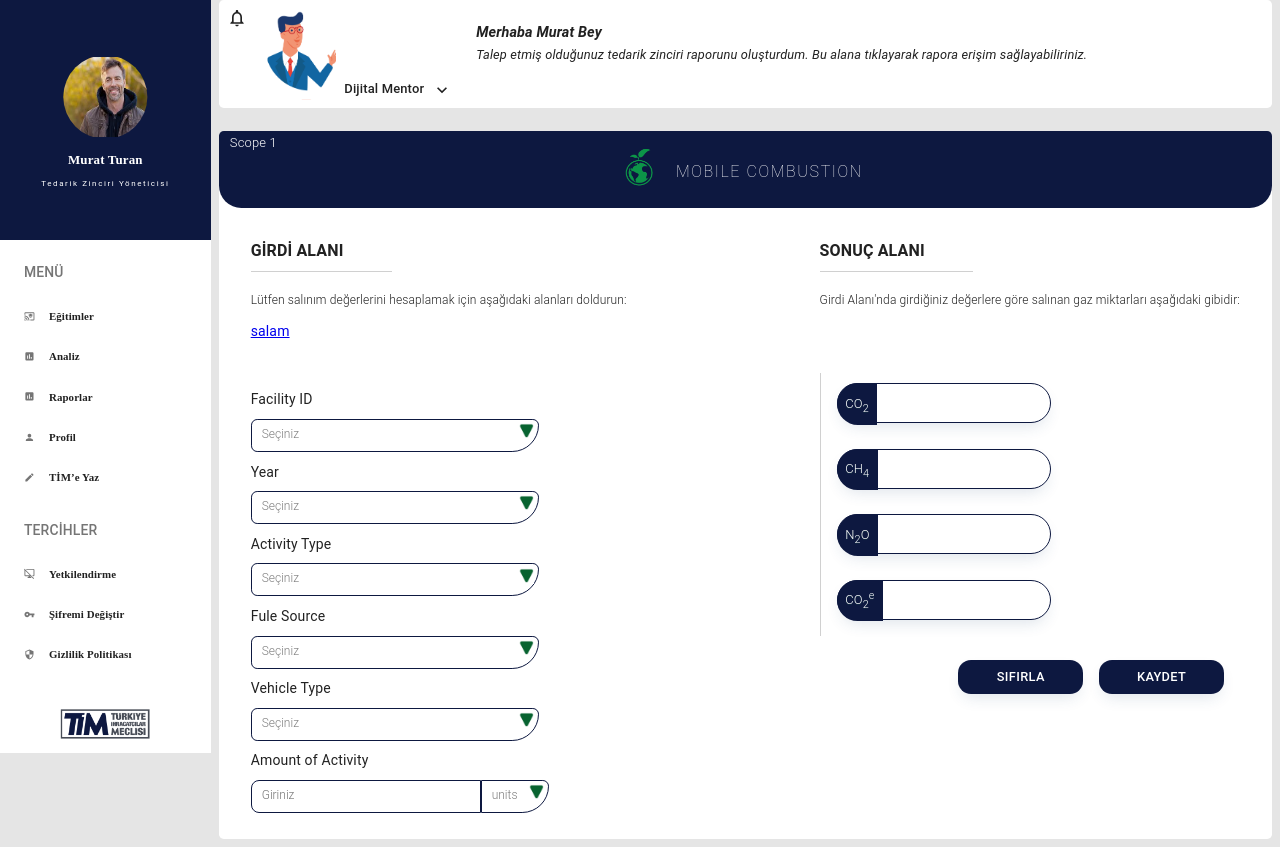
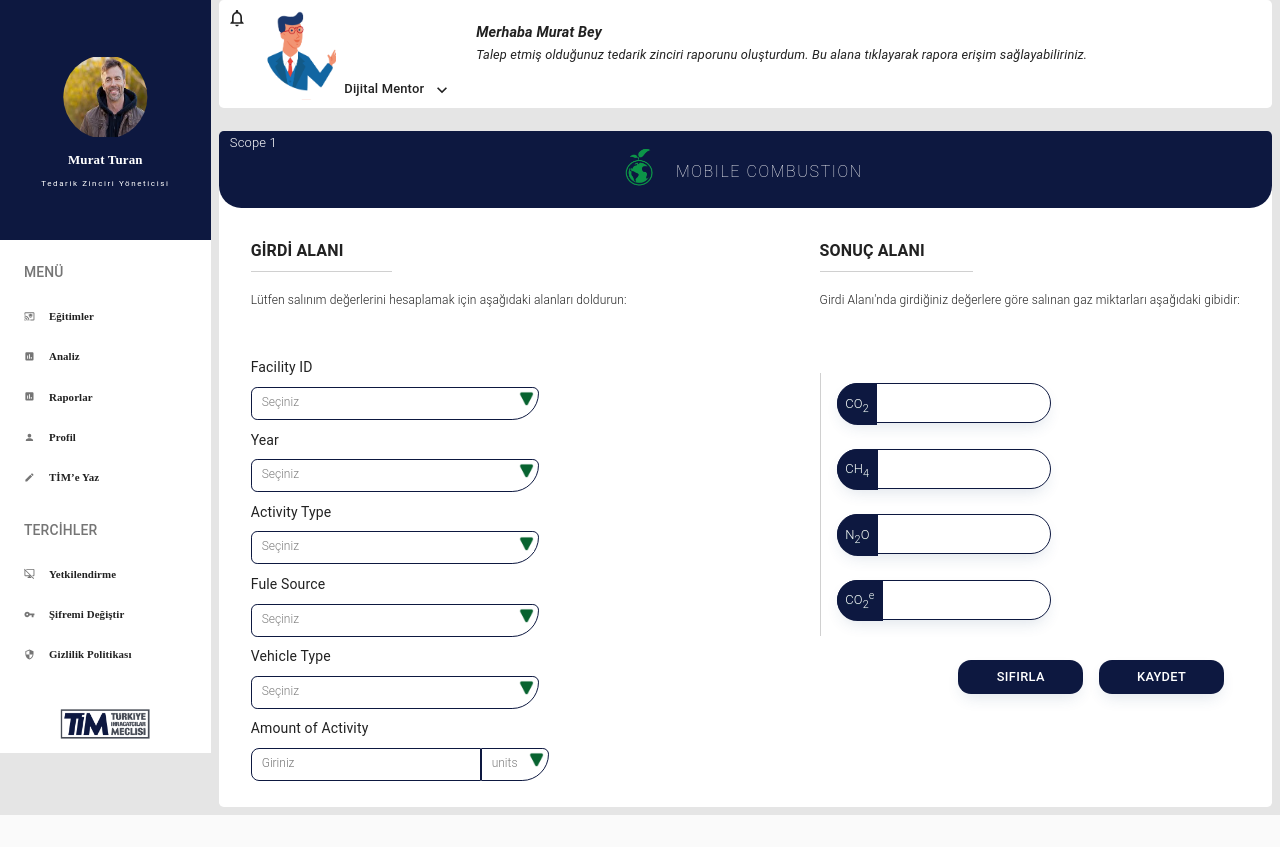
Before and after one commit to Marall-Y/Oscillation-Calculator, a React (Create React App) app: page / in a window 1280 px wide. After the commit the page ends 815 px from the top, so only its background shows below. Built offline with nearby package versions, Linux system fonts and the light colour scheme.

Commit message:
remove a

```diff
--- a/src/components/Content/Content.js
+++ b/src/components/Content/Content.js
@@ -185,9 +185,6 @@ const Content = () => {
               Lütfen salınım değerlerini hesaplamak için aşağıdaki alanları
               doldurun:
             </p>
-            <a href="http://3.86.79.133/dijital-mentorluk-backend/public/api/fuel-type?data_type_id=4">
-              salam
-            </a>
             <div className={classes.calculator__selectBoxes}>
               <SelectBox
                 label="Facility ID"
```
